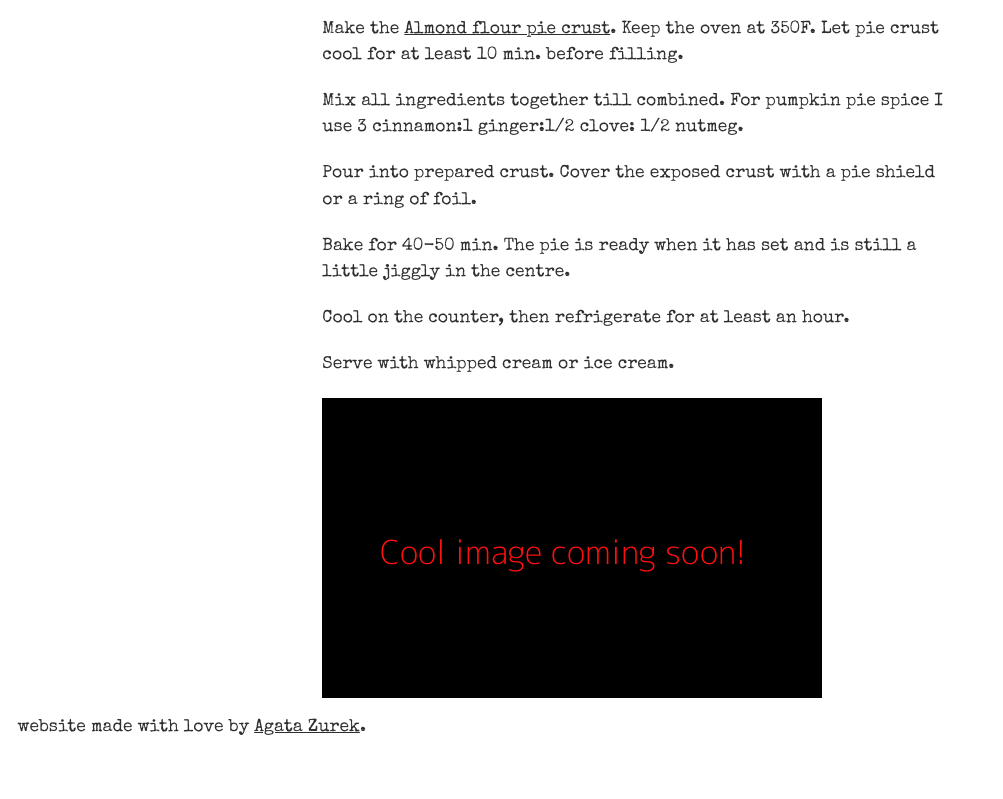
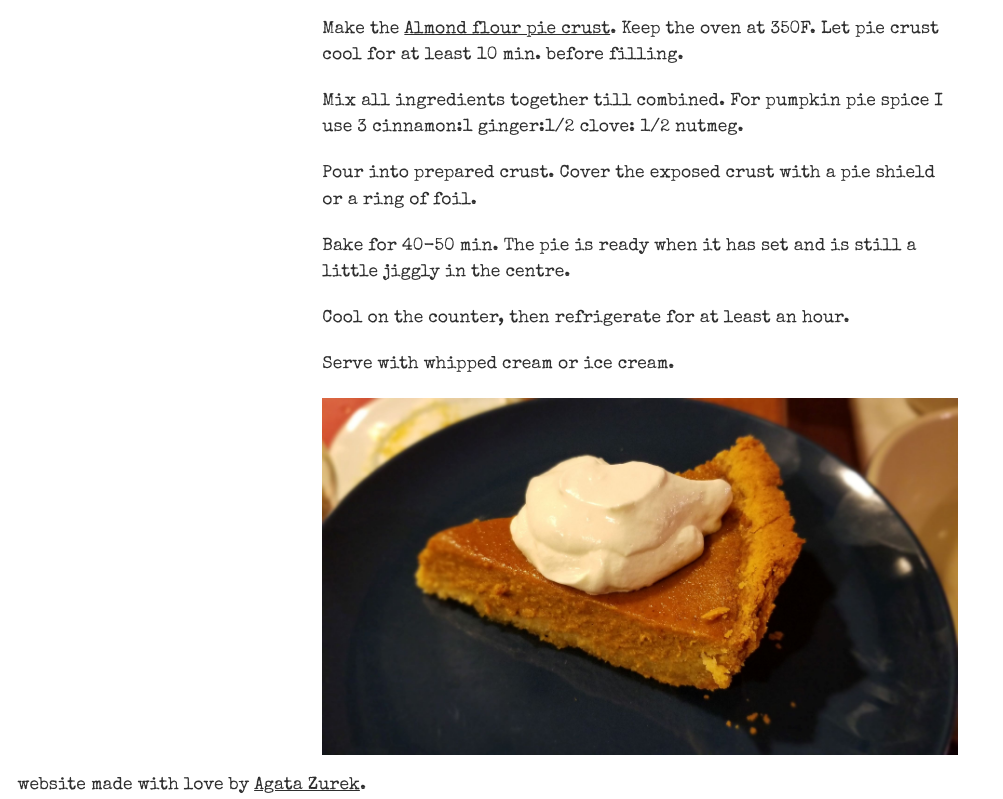
Before and after one commit to azurekca/eagle-creek-edibles, an Eleventy site: page src/recipes/pumpkin-pie.md in a window 1280 px wide. Shown: the part 591-1390 px from the top of the page, without its empty margins (0-1003 px from the left). Before the commit the page ends 1332 px from the top, so only its background shows below. Built offline with nearby package versions, Linux system fonts and the light colour scheme; Eleventy itself is replaced by a stand-in of ours; files that its build step writes are made by us from their sources.

Commit message:
Update Recipes “pumpkin-pie”

```diff
--- a/src/recipes/pumpkin-pie.md
+++ b/src/recipes/pumpkin-pie.md
@@ -14,7 +14,7 @@ ingredients:
   - 1 tsp vanilla extract
 type:
   - Dessert
-image: /static/images/placeholder.png
+image: /static/images/pumpkin_pie2.jpg
 ---
 Make the [Almond flour pie crust](https://eagle-creek-edibles.netlify.app/recipes/slow-carb-pie-and-tart-crust/). Keep the oven at 350F. Let pie crust cool for at least 10 min. before filling.
 
```
Also changed, not shown: src/static/images/pumpkin_pie2.jpg (added).
